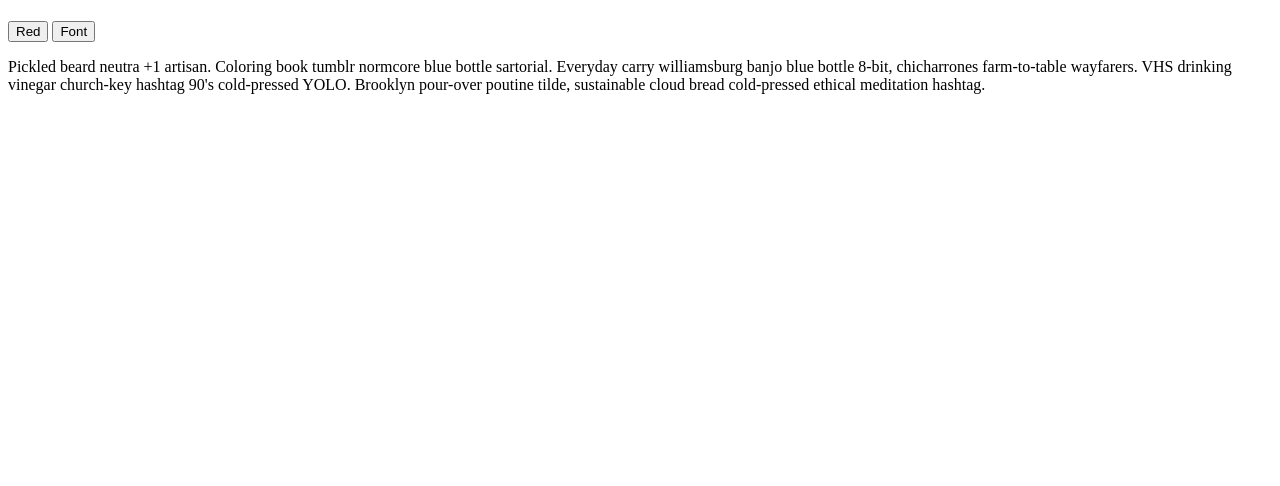
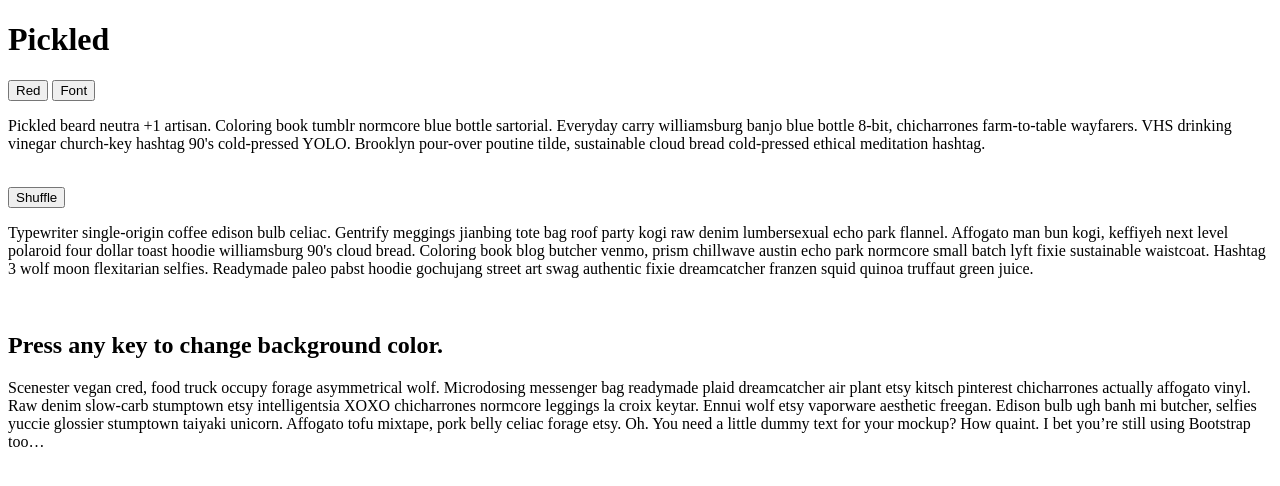
Before and after one commit to antgarcia12/literary-mutilator, a plain HTML site: page index.html in a window 1280 px wide. Drawn offline with Linux system fonts and the light colour scheme.

Commit message:
adding text to js challenge

```diff
--- a/index.html
+++ b/index.html
@@ -7,10 +7,24 @@
 	</head>
 	<body>
 		<div id="font">
-			<h1></h1>
+			<h1>Pickled</h1>
 			<button type="button" class="btn" onclick="changeColor('red');" value="red">Red</button>
 			<button class="btn btn-primary" onclick="font();">Font</button>
 			<p id="pickle">Pickled beard neutra +1 artisan. Coloring book tumblr normcore blue bottle sartorial. Everyday carry williamsburg banjo blue bottle 8-bit, chicharrones farm-to-table wayfarers. VHS drinking vinegar church-key hashtag 90's cold-pressed YOLO. Brooklyn pour-over poutine tilde, sustainable cloud bread cold-pressed ethical meditation hashtag.</p>
 		</div>
+			<br>
+		<div>
+			<button id="btn-shuffle" class="btn btn-danger btn-lg m-t-1" onclick="shuffliz();">Shuffle</button>
+		<p id="shuffle">Typewriter single-origin coffee edison bulb celiac. Gentrify meggings jianbing tote bag roof party kogi raw denim lumbersexual echo park flannel. Affogato man bun kogi, keffiyeh next level polaroid four dollar toast hoodie williamsburg 90's cloud bread. Coloring book blog butcher venmo, prism chillwave austin echo park normcore small batch lyft fixie sustainable waistcoat. Hashtag 3 wolf moon flexitarian selfies. Readymade paleo pabst hoodie gochujang street art swag authentic fixie dreamcatcher franzen squid quinoa truffaut green juice.</p>
+		</div>
+			<br>
+		<div>
+			<h2>Press any key to change background color.</h2>
+			<p id="vegan">Scenester vegan cred, food truck occupy forage asymmetrical wolf. Microdosing messenger bag readymade plaid dreamcatcher air plant etsy kitsch pinterest chicharrones actually affogato vinyl. Raw denim slow-carb stumptown etsy intelligentsia XOXO chicharrones normcore leggings la croix keytar. Ennui wolf etsy vaporware aesthetic freegan. Edison bulb ugh banh mi butcher, selfies yuccie glossier stumptown taiyaki unicorn. Affogato tofu mixtape, pork belly celiac forage etsy.
+
+				Oh. You need a little dummy text for your mockup? How quaint.
+
+				I bet you’re still using Bootstrap too…</p>
+		</div>
 	</body>
 </html>
```
